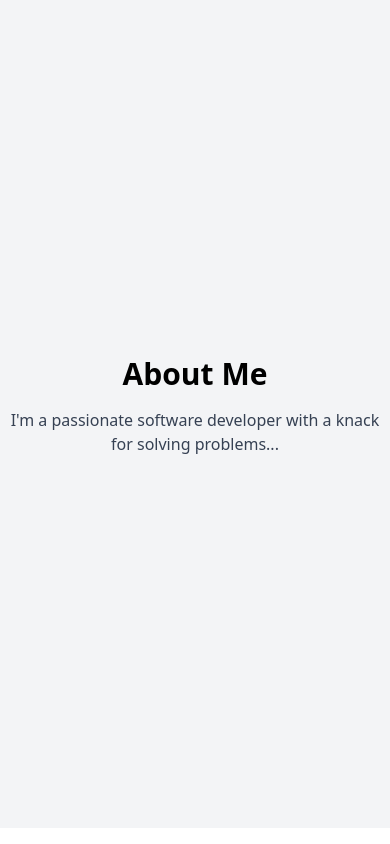
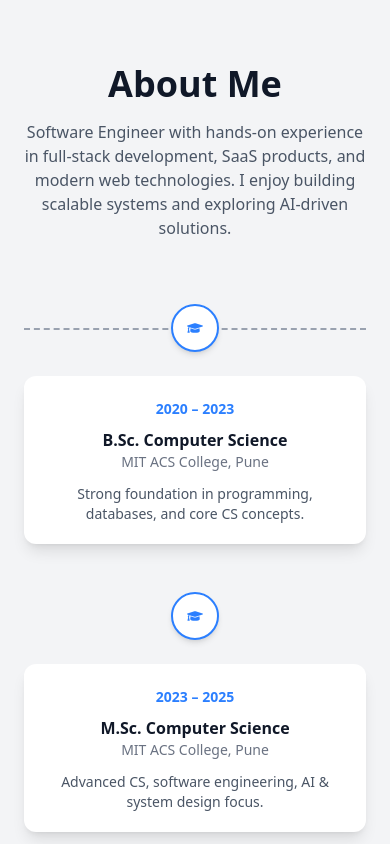
Before and after one commit to pvmeht/my-portfolio, a React (Vite) app: page / in a window 390 px wide. Shown: the part 920-1764 px from the top of the page. Built offline with nearby package versions, Linux system fonts and the light colour scheme.

Commit message:
Enhance About section with detailed timelines

```diff
--- a/src/sections/About.jsx
+++ b/src/sections/About.jsx
@@ -1,10 +1,90 @@
-const About = () => (
-  <section id="about" className="min-h-screen flex items-center justify-center bg-gray-100 dark:bg-gray-900 text-center">
-    <div>
-      <h2 className="text-3xl font-bold mb-4">About Me</h2>
-      <p className="max-w-xl mx-auto text-gray-700 dark:text-gray-300">I'm a passionate software developer with a knack for solving problems...</p>
-    </div>
-  </section>
-);
+import { FaGraduationCap, FaBriefcase, FaRocket } from "react-icons/fa";
+
+const timeline = [
+  {
+    year: "2020 – 2023",
+    title: "B.Sc. Computer Science",
+    place: "MIT ACS College, Pune",
+    description: "Strong foundation in programming, databases, and core CS concepts.",
+    icon: <FaGraduationCap />,
+  },
+  {
+    year: "2023 – 2025",
+    title: "M.Sc. Computer Science",
+    place: "MIT ACS College, Pune",
+    description: "Advanced CS, software engineering, AI & system design focus.",
+    icon: <FaGraduationCap />,
+  },
+  {
+    year: "Mar 2024 – Jun 2025",
+    title: "Associate Software Engineer",
+    place: "PureSoftSolutions",
+    description:
+      "Built full-stack apps using React, ASP.NET Core & SQL. Worked on SaaS products, APIs, deployments, and production support.",
+    icon: <FaBriefcase />,
+  },
+  {
+    year: "Now",
+    title: "Growing Engineer",
+    place: "AI • Full-Stack • Scalable Systems",
+    description:
+      "Exploring Generative AI, RAG, LLMs, and building real-world products with clean architecture.",
+    icon: <FaRocket />,
+  },
+];
+
+const About = () => {
+  return (
+    <section
+      id="about"
+      className="min-h-screen px-6 py-20 bg-gray-100 dark:bg-gray-900"
+    >
+      {/* Heading */}
+      <div className="max-w-6xl mx-auto text-center mb-16">
+        <h2 className="text-4xl font-bold text-gray-900 dark:text-white">
+          About Me
+        </h2>
+        <p className="mt-4 max-w-3xl mx-auto text-gray-600 dark:text-gray-400">
+          Software Engineer with hands-on experience in full-stack development,
+          SaaS products, and modern web technologies. I enjoy building scalable
+          systems and exploring AI-driven solutions.
+        </p>
+      </div>
+
+      {/* Timeline */}
+      <div className="relative max-w-6xl mx-auto">
+        {/* Dotted line */}
+        <div className="absolute top-6 left-0 right-0 border-t-2 border-dashed border-gray-400 dark:border-gray-600" />
+
+        <div className="grid grid-cols-1 md:grid-cols-4 gap-12 relative">
+          {timeline.map((item, index) => (
+            <div key={index} className="text-center relative">
+              {/* Dot */}
+              <div className="mx-auto w-12 h-12 rounded-full bg-white dark:bg-gray-800 border-2 border-blue-500 flex items-center justify-center text-blue-500 shadow-md">
+                {item.icon}
+              </div>
+
+              {/* Card */}
+              <div className="mt-6 bg-white dark:bg-gray-800 rounded-xl p-5 shadow-lg">
+                <span className="text-sm text-blue-500 font-semibold">
+                  {item.year}
+                </span>
+                <h3 className="mt-2 font-semibold text-gray-900 dark:text-white">
+                  {item.title}
+                </h3>
+                <p className="text-sm text-gray-500 dark:text-gray-400">
+                  {item.place}
+                </p>
+                <p className="mt-3 text-sm text-gray-600 dark:text-gray-300">
+                  {item.description}
+                </p>
+              </div>
+            </div>
+          ))}
+        </div>
+      </div>
+    </section>
+  );
+};
 
 export default About;
```
